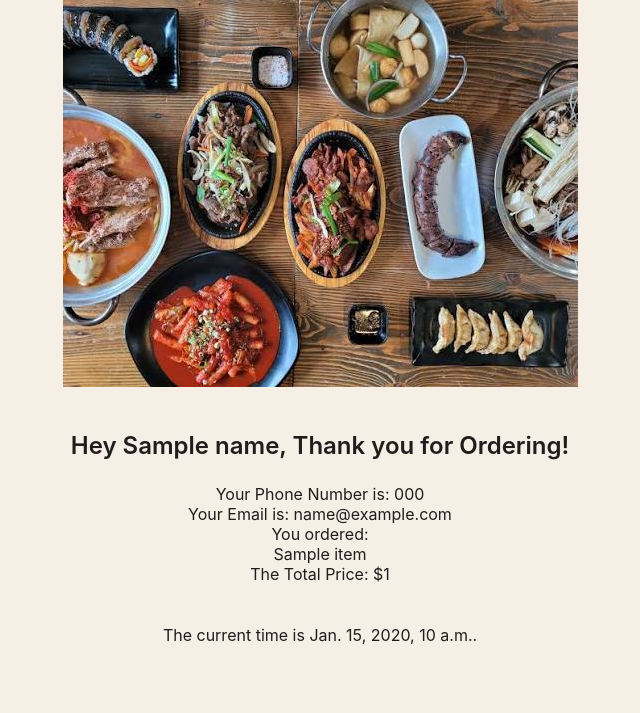
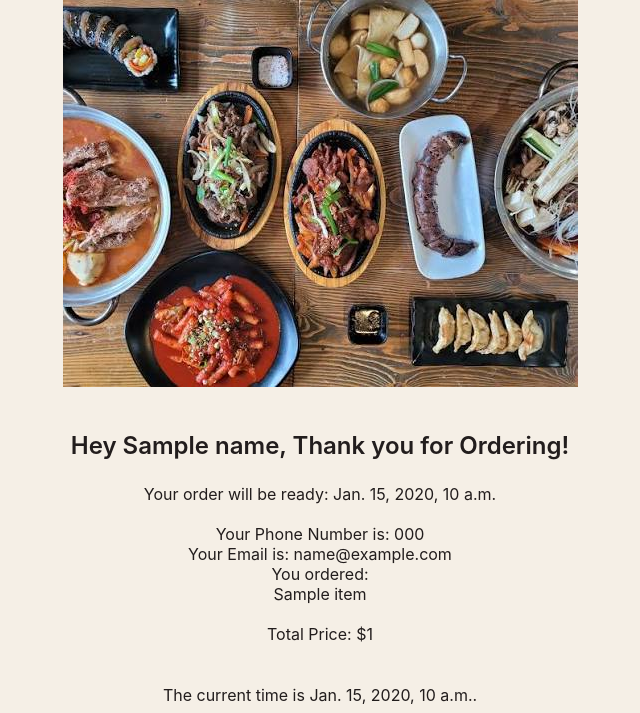
Before and after one commit to RickyC959/cs412, a Django app: template restaurant/templates/restaurant/confirmation.html in a window 1280 px wide. Shown: the part 209-922 px from the top of the page, without its empty margins (320-960 px from the left). Before the commit the page ends 853 px from the top, so only its background shows below. Run offline with Django 5.2, Linux system fonts and the light colour scheme; the template is opened without the code that fills it: most values are stand-ins (such as "Sample title", 1, 10 or a date in 2020); parts of the project's set-up code (start-up, migrations or seed data) failed here and were passed over.

Commit message:
added ready time

```diff
--- a/restaurant/templates/restaurant/confirmation.html
+++ b/restaurant/templates/restaurant/confirmation.html
@@ -6,12 +6,16 @@ Description:
 {% extends 'restaurant/base.html' %} {% load static %}{% block content %}
 <link rel="stylesheet" href="{% static 'restaurant.css' %}" />
 <h3>Hey {{name}}, Thank you for Ordering!</h3>
+
 <p>
+  Your order will be ready: {{ready_time}}
+  <br />
+  <br />
   Your Phone Number is: {{phone}} <br />
-
   Your Email is: {{email}} <br />
   You ordered: {% for item in items %} <br />{{item}} {% endfor %} <br />
-  The Total Price: ${{total_price}}
+  <br />
+  Total Price: ${{total_price}}
 </p>
 
 {% endblock %}
--- a/restaurant/views.py
+++ b/restaurant/views.py
@@ -77,6 +77,7 @@ def confirmation(request):
         print("Total Price: $", total_price)
         context = {
             'current_time': time.ctime(),
+            'ready_time': time.ctime(time.time() + random.randint(1800, 3600)),
             'name': name,
             'phone': phone,
             'email': email,
```
Also changed, not shown: 3 other files.
